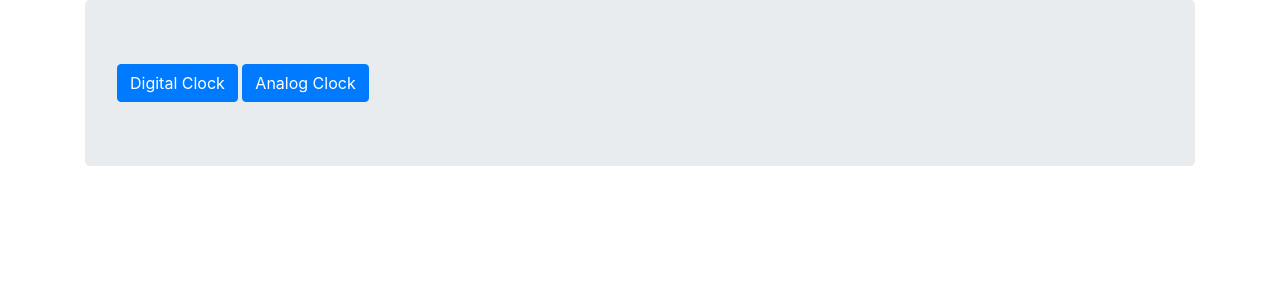
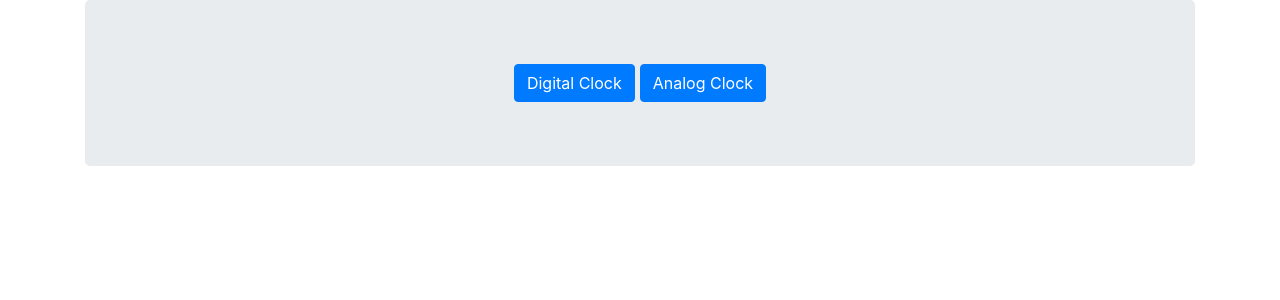
Before and after one commit to SolokiAbbas/profile-creator, a Django app: page / in a window 1280 px wide. Shown: the part 56-356 px from the top of the page. Run offline with Django 3.2, Linux system fonts and the light colour scheme; some libraries are stand-ins or nearby versions.

Commit message:
added css files

```diff
--- a/clocks/static/master.css
+++ b/clocks/static/master.css
@@ -3,3 +3,10 @@
   justify-content: center;
   align-content: center;
 }
+.button-container{
+  display: flex;
+  justify-content: center;
+}
+.buttons{
+  margin-right: 5px;
+}
--- a/clocks/templates/index.html
+++ b/clocks/templates/index.html
@@ -1,8 +1,8 @@
 {% extends "base.html" %}
 
 {% block body_block %}
-  <div class="jumbotron">
-    <a class="btn btn-primary" href="#" role="button">Digital Clock</a>
+  <div class="jumbotron button-container">
+    <a class="btn btn-primary buttons" href="#" role="button">Digital Clock</a>
     <a class="btn btn-primary" href="#" role="button">Analog Clock</a>
   </div>
 
```
